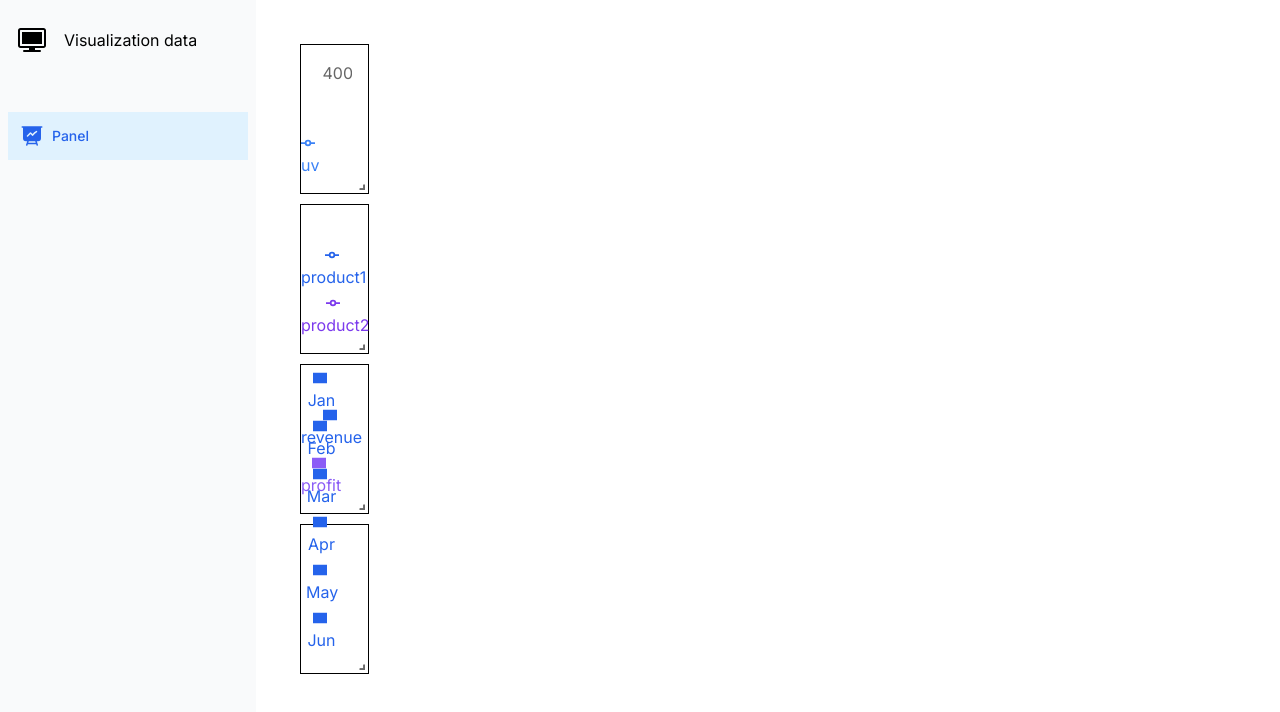
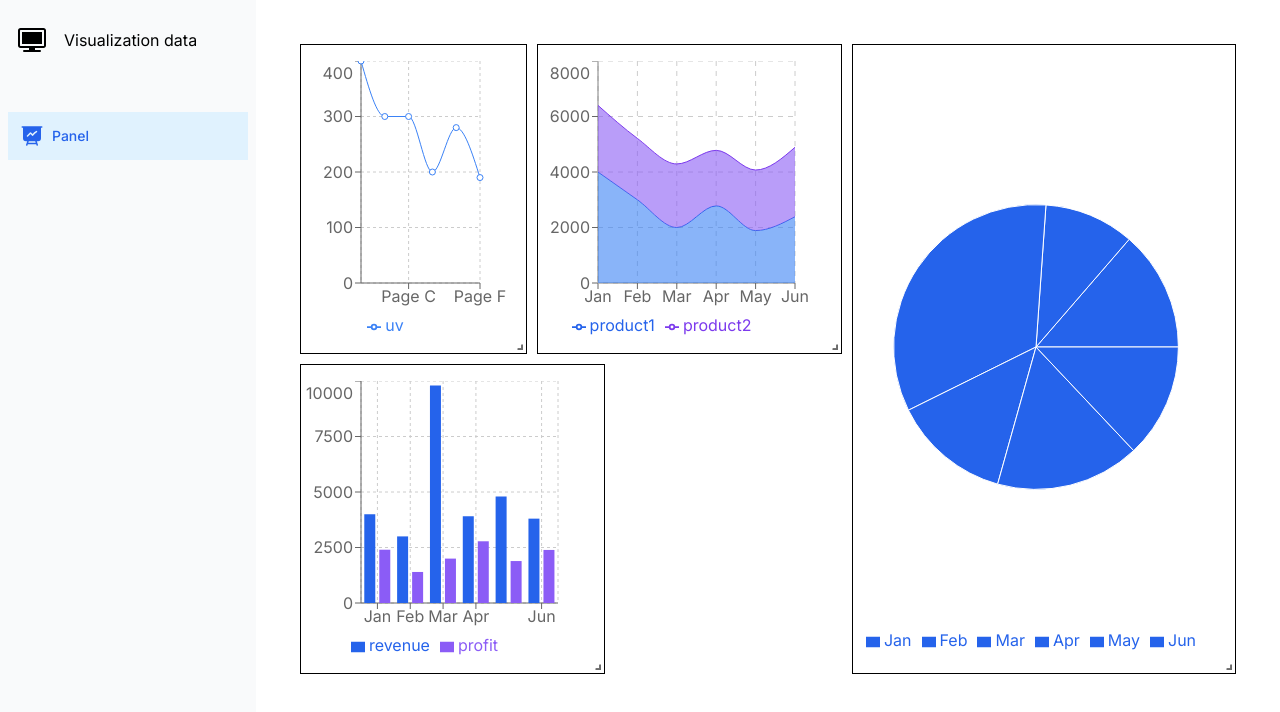
Before and after one commit to Willy93-coder/data_visualitation_anysolution, a Next.js app: page / in a window 1280 px wide. Shown: the top 712 px of the page. Built offline with nearby package versions, Linux system fonts and the light colour scheme.

Commit message:
Modified: set default grid layouts correctly, plus another variable for another way

```diff
--- a/components/grid-layout-component/grid-layout-component.tsx
+++ b/components/grid-layout-component/grid-layout-component.tsx
@@ -9,15 +9,22 @@ const ResponsiveGridLayout = WidthProvider(GridLayout);
 
 export function GridLayoutComponent() {
   const layout = [
-    { i: "a", x: 0, y: 0, w: 8, h: 3 },
-    { i: "b", x: 1, y: 0, w: 8, h: 3 },
-    { i: "c", x: 2, y: 0, w: 8, h: 3 },
-    { i: "d", x: 3, y: 0, w: 8, h: 3 },
+    { i: "0", x: 0, y: 0, w: 3, h: 2 },
+    { i: "1", x: 3, y: 0, w: 4, h: 2 },
+    { i: "2", x: 0, y: 0, w: 4, h: 2 },
+    { i: "3", x: 8, y: 0, w: 5, h: 4 },
+  ];
+  const layout2 = [
+    { i: "0", x: 0, y: 0, w: 3, h: 2 },
+    { i: "1", x: 3, y: 0, w: 4, h: 2 },
+    { i: "2", x: 0, y: 0, w: 4, h: 2 },
+    { i: "3", x: 4, y: 0, w: 5, h: 2 },
   ];
 
   return (
     <ResponsiveGridLayout
       className="layout"
+      layout={layout}
       isBounded={true}
       compactType={null}
       margin={[10, 10]}
```
